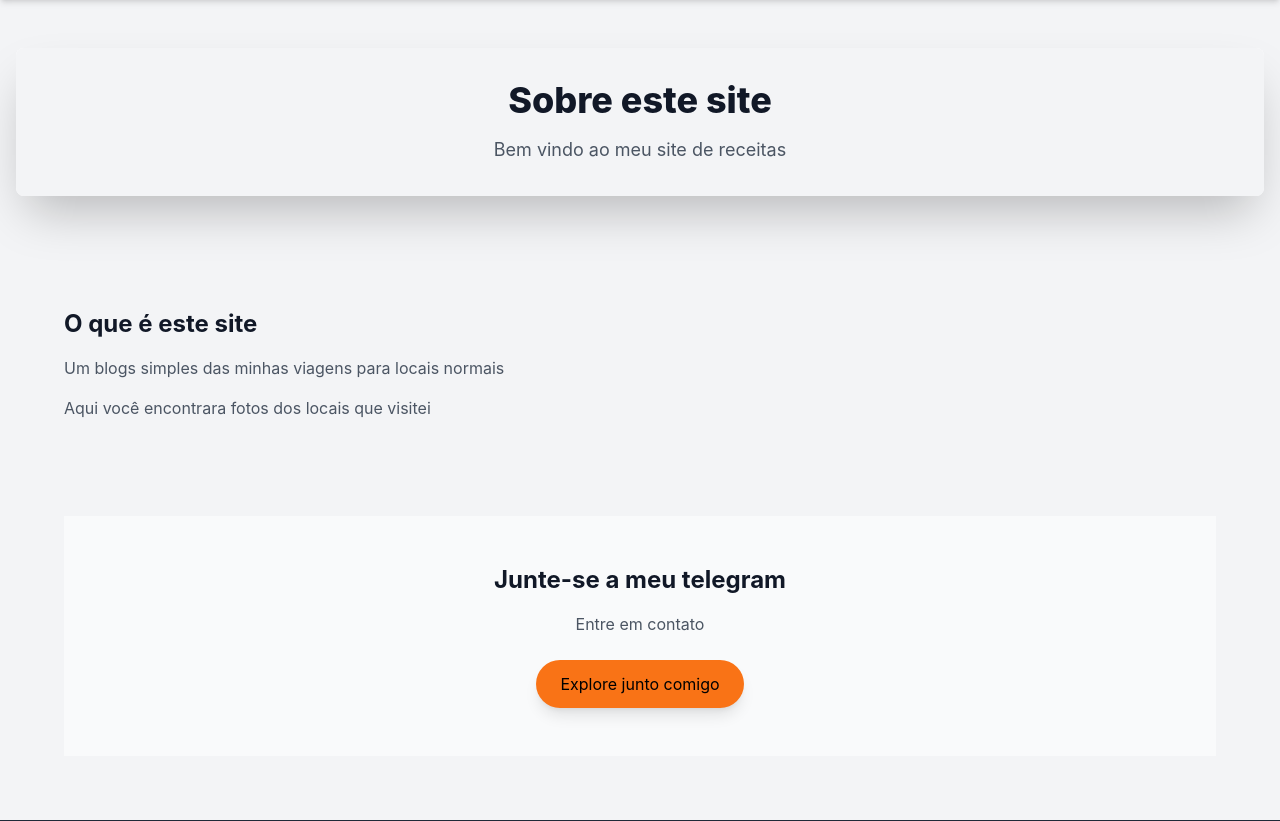
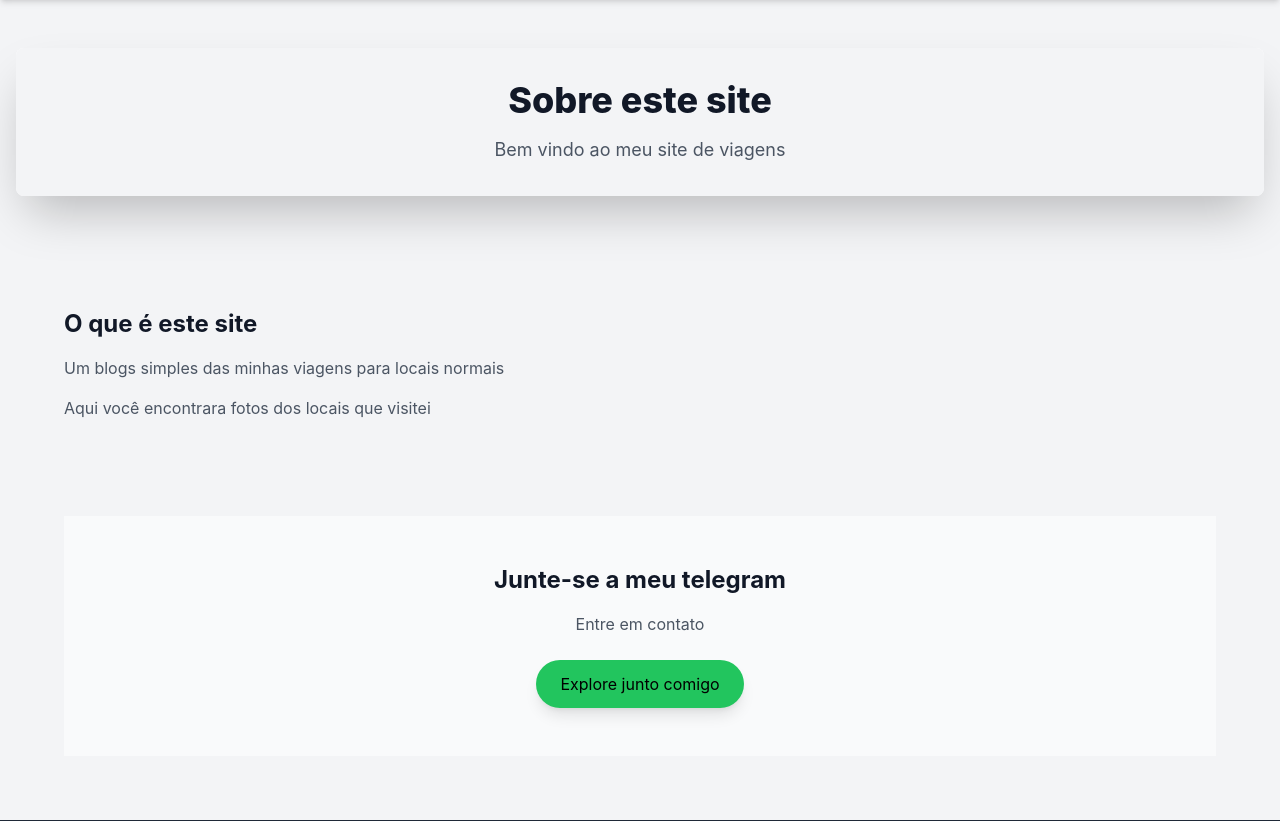
Before and after one commit to Kleberapenas/projeto-senai-django-viagens, a Django app: page /viagens/sobre-nos/ in a window 1280 px wide. Shown: the part 112-933 px from the top of the page. Run offline with Django 5.2, Linux system fonts and the light colour scheme; some libraries are stand-ins or nearby versions.

Commit message:
texto concertado e cor dos botões concertados

```diff
--- a/viagens/templates/viagens/contato.html
+++ b/viagens/templates/viagens/contato.html
@@ -30,7 +30,7 @@
                 {% endif %}
             </div>
             <div class="text-center">
-                <button type="submit" class="bg-blue-600 hover:bg-blue-700 text-white font-bold py-2 px-4 rounded-lg">
+                <button type="submit" class="bg-green-600 hover:bg-green-700 text-white font-bold py-2 px-4 rounded-lg">
                     Enviar
                 </button>
             </div>
--- a/viagens/templates/viagens/sobre_nos.html
+++ b/viagens/templates/viagens/sobre_nos.html
@@ -6,7 +6,7 @@
         <div class="p-8 text-center bg-gray-100 dark:bg-gray-700">
             <h1 class="text-4xl font-extrabold text-gray-900 dark:text-white mb-4">Sobre este site</h1>
             <p class="text-lg text-gray-600 dark:text-gray-400 max-w 2xl mx auto">
-                Bem vindo ao meu site de receitas
+                Bem vindo ao meu site de viagens
             </p>
         </div>
     </div>
@@ -25,7 +25,7 @@
             <p class="text-gray-600 dark:text-gray-400 mb-6 max-w-3xl mx-auto">
                 Entre em contato
             </p>
-            <a href="{% url 'index' %}" target="_blank" rel="noopener noreferrer" class="inline-block bg-orange-500 text-white-font-bold py-3 px-6 rounded-full shadow-lg hover:bg-orange-600 transition-colors duration-300 transform hover:-translate-y-1">
+            <a href="{% url 'index' %}" target="_blank" rel="noopener noreferrer" class="inline-block bg-green-500 text-white-font-bold py-3 px-6 rounded-full shadow-lg hover:bg-green-600 transition-colors duration-300 transform hover:-translate-y-1">
                 Explore junto comigo
             </a>
         </div>
```
